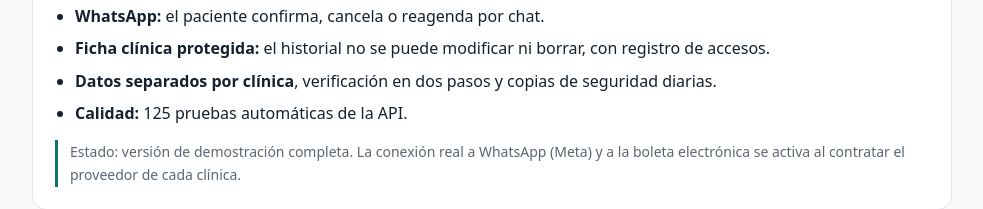
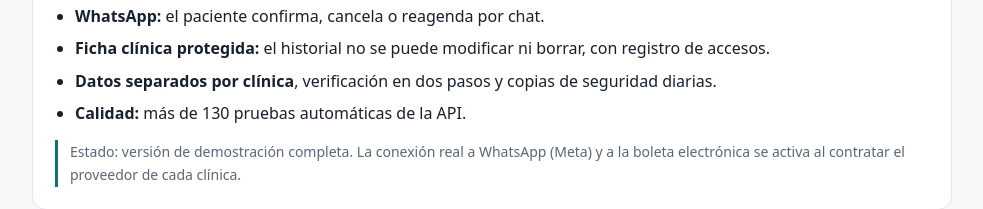
Before and after one commit to Scott-Diaz-Urrea/portafolio-profesional, a plain HTML site: page index.html in a window 1280 px wide. Shown: the part 2342-2551 px from the top of the page, without its empty margins (148-1131 px from the left). Drawn offline with Linux system fonts and the light colour scheme.

Commit message:
Actualiza cantidad de pruebas de AgendaDental
Co-Authored-By: Claude Sonnet 5.5 <noreply@anthropic.com>

```diff
--- a/index.html
+++ b/index.html
@@ -102,7 +102,7 @@
         <li><strong>WhatsApp:</strong> el paciente confirma, cancela o reagenda por chat.</li>
         <li><strong>Ficha clínica protegida:</strong> el historial no se puede modificar ni borrar, con registro de accesos.</li>
         <li><strong>Datos separados por clínica</strong>, verificación en dos pasos y copias de seguridad diarias.</li>
-        <li><strong>Calidad:</strong> 125 pruebas automáticas de la API.</li>
+        <li><strong>Calidad:</strong> más de 130 pruebas automáticas de la API.</li>
       </ul>
       <p class="note">Estado: versión de demostración completa. La conexión real a WhatsApp (Meta) y a la boleta electrónica se activa al contratar el proveedor de cada clínica.</p>
     </article>
```
